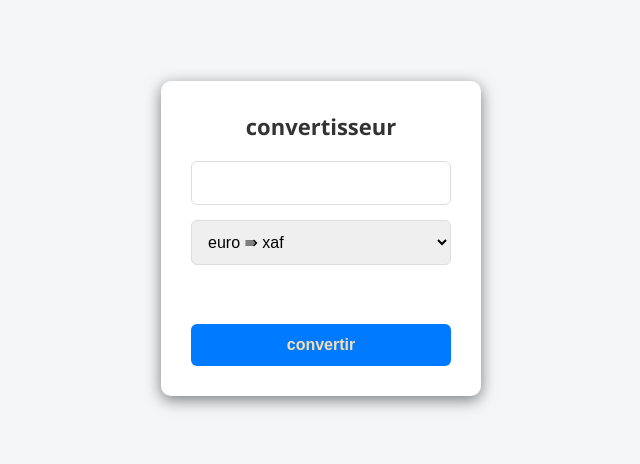
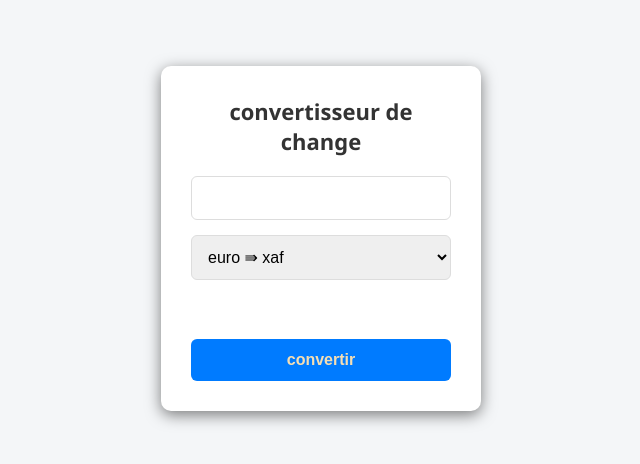
Before and after one commit to Delleafrican07/racine-, a plain HTML site: page index.html in a window 1280 px wide. Shown: the part 162-626 px from the top of the page, without its empty margins (319-959 px from the left). Drawn offline with Linux system fonts and the light colour scheme.

Commit message:
ajout du message dans l'index

```diff
--- a/index.html
+++ b/index.html
@@ -9,7 +9,7 @@
 <body>
 
     <div class="conteneur">
-        <h1>convertisseur</h1>
+        <h1>convertisseur de change </h1>
         <form action="">
             <input type="number" id="montant">
             <select name="" id="devise">
```
